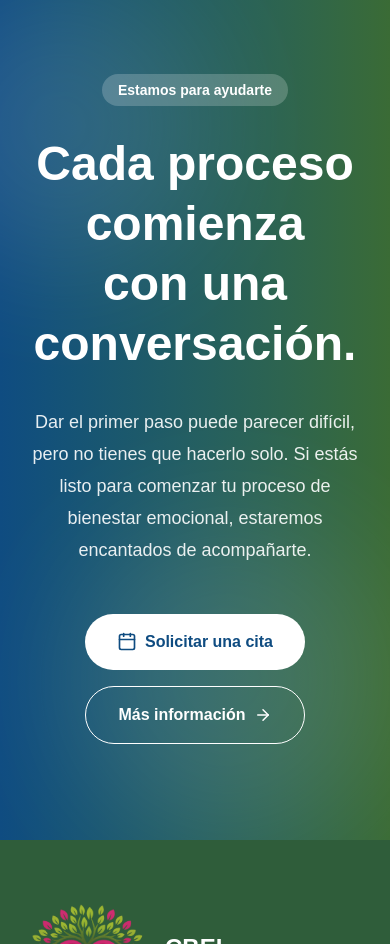
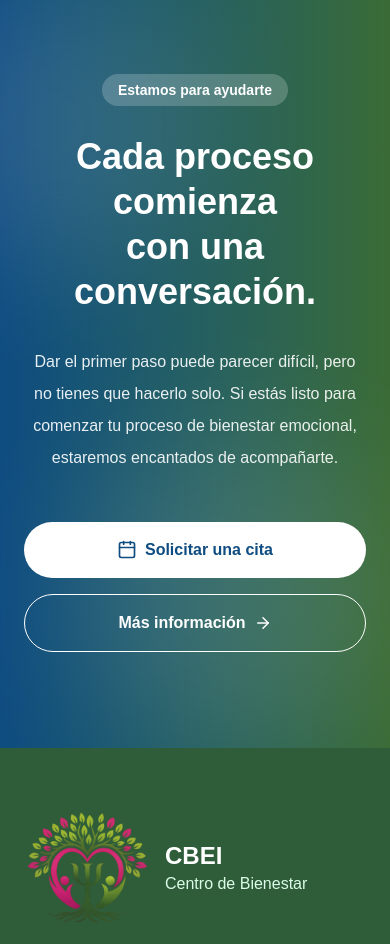
Before and after one commit to juanitoqueloco-cloud/cbei-web, a Next.js app: page /specialist in a window 390 px wide. Shown: the part 9760-10704 px from the top of the page. Built offline with nearby package versions, Linux system fonts and the light colour scheme.

Commit message:
fix: improve specialist cta mobile layout

```diff
--- a/components/specialist/CTA.tsx
+++ b/components/specialist/CTA.tsx
@@ -1,58 +1,105 @@
 import Link from "next/link";
 import { Calendar, ArrowRight } from "lucide-react";
+
 
 export default function CTA() {
   return (
     <section className="relative overflow-hidden bg-gradient-to-r from-[#0F4C81] to-[#3A6B35] px-6 py-24">
 
+
       {/* Decoración */}
+
       <div className="absolute inset-0 opacity-10">
+
 
         <div className="absolute -left-20 top-0 h-72 w-72 rounded-full bg-white blur-3xl" />
 
+
         <div className="absolute right-0 bottom-0 h-80 w-80 rounded-full bg-white blur-3xl" />
+
 
       </div>
 
+
+
+
+
       <div className="relative mx-auto max-w-4xl text-center">
 
+
         <span className="rounded-full bg-white/20 px-4 py-2 text-sm font-semibold text-white">
+
           Estamos para ayudarte
+
         </span>
 
-        <h2 className="mt-8 text-5xl font-bold leading-tight text-white">
+
+
+
+
+        <h2 className="mt-8 text-4xl font-bold leading-tight text-white sm:text-5xl">
+
           Cada proceso comienza
           <br />
           con una conversación.
+
         </h2>
 
-        <p className="mx-auto mt-8 max-w-2xl text-lg leading-8 text-white/90">
+
+
+
+
+        <p className="mx-auto mt-8 max-w-2xl text-base leading-8 text-white/90 sm:text-lg">
+
           Dar el primer paso puede parecer difícil, pero no tienes que hacerlo
           solo. Si estás listo para comenzar tu proceso de bienestar emocional,
           estaremos encantados de acompañarte.
+
         </p>
 
-        <div className="mt-12 flex flex-wrap justify-center gap-4">
+
+
+
+
+        <div className="mt-12 flex flex-col justify-center gap-4 sm:flex-row">
+
+
 
           <Link
             href="/#contacto"
-            className="inline-flex items-center gap-2 rounded-full bg-white px-8 py-4 font-semibold text-[#0F4C81] transition hover:scale-105"
+            className="inline-flex items-center justify-center gap-2 rounded-full bg-white px-8 py-4 font-semibold text-[#0F4C81] transition hover:scale-105"
           >
+
             <Calendar size={20} />
+
             Solicitar una cita
+
           </Link>
 
+
+
+
+
           <Link
-            href="/contacto"
-            className="inline-flex items-center gap-2 rounded-full border border-white px-8 py-4 font-semibold text-white transition hover:bg-white hover:text-[#0F4C81]"
+            href="/#contacto"
+            className="inline-flex items-center justify-center gap-2 rounded-full border border-white px-8 py-4 font-semibold text-white transition hover:bg-white hover:text-[#0F4C81]"
           >
+
             Más información
+
             <ArrowRight size={18} />
+
           </Link>
+
+
 
         </div>
 
+
+
       </div>
+
+
 
     </section>
   );
```
